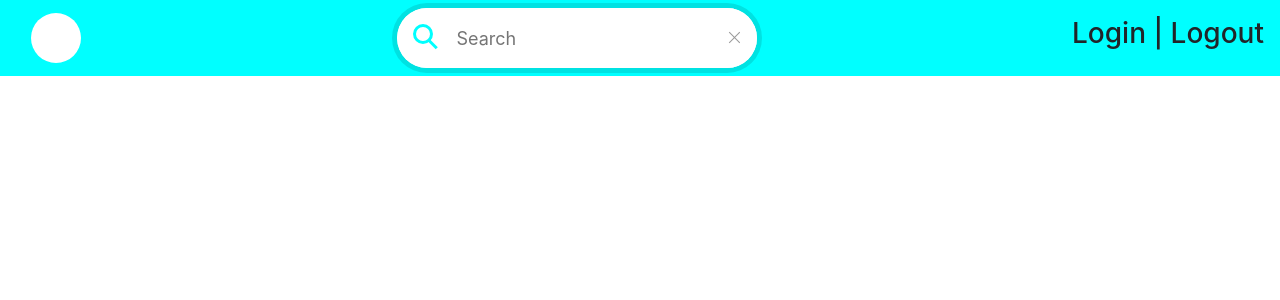
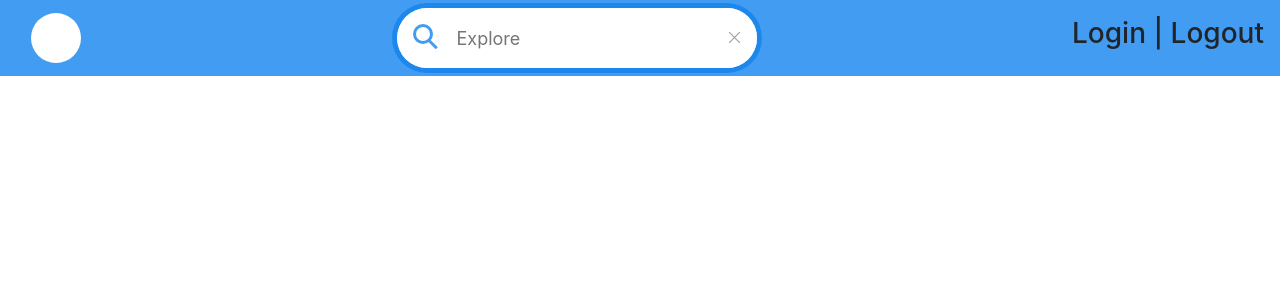
Before and after one commit to Dev-s-Den/Devs-Den, a React (Create React App) app in the folder Client/devs-den/: page / in a window 1280 px wide. Shown: the top 300 px of the page. Built offline with nearby package versions, Linux system fonts and the light colour scheme.

Commit message:
Fix minor issues

```diff
--- a/Client/devs-den/src/components/NavBar.jsx
+++ b/Client/devs-den/src/components/NavBar.jsx
@@ -17,7 +17,7 @@ function NavBar() {
       <div className="navbar-search">
         <div className="icon"></div>
         <div className="input">
-          <input id="search-input" type="text" placeholder="Search"></input>
+          <input id="search-input" type="text" placeholder="Explore"></input>
         </div>
         <div className="clear"></div>
       </div>
--- a/Client/devs-den/src/components/Styles/NavBar.scss
+++ b/Client/devs-den/src/components/Styles/NavBar.scss
@@ -2,7 +2,7 @@
   display: flex;
   justify-content: space-between;
   align-items: center;
-  background-color: aqua;
+  background-color: rgb(66, 156, 241);
   min-height: 100hv;
   font-size: large;
 
@@ -25,7 +25,7 @@
     background-color: #fff;
     border-radius: 60px;
     transition: 0.5s;
-    box-shadow: 0 0 0 5px rgb(0, 226, 226);
+    box-shadow: 0 0 0 5px rgb(28, 136, 238);
     overflow: hidden;
   }
 
@@ -52,7 +52,7 @@
     position: absolute;
     width: 20px;
     height: 20px;
-    border: 3px solid aqua;
+    border: 3px solid rgb(66, 156, 241);
     border-radius: 50%;
     transform: translate(-4px, -4px);
   }
@@ -61,7 +61,7 @@
     position: absolute;
     width: 3px;
     height: 12px;
-    background: aqua;
+    background: rgb(66, 156, 241);
     transform: translate(6px, 6px) rotate(315deg);
   }
 
```
Also changed, not shown: 1 other file (tests, documents, lock files or other folders).
